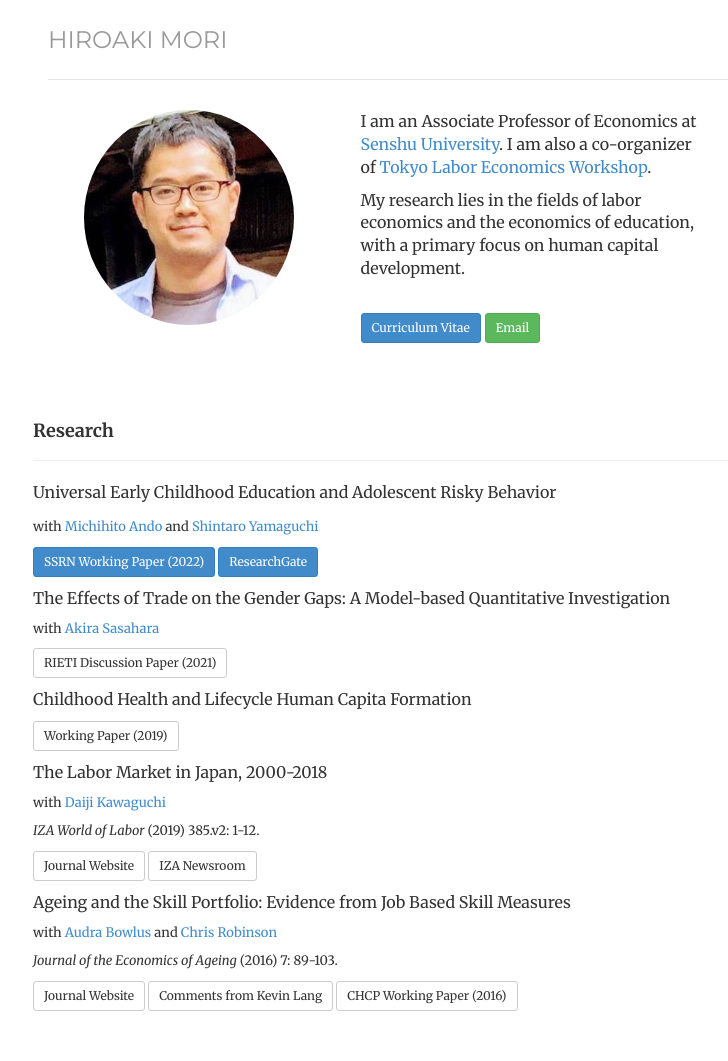
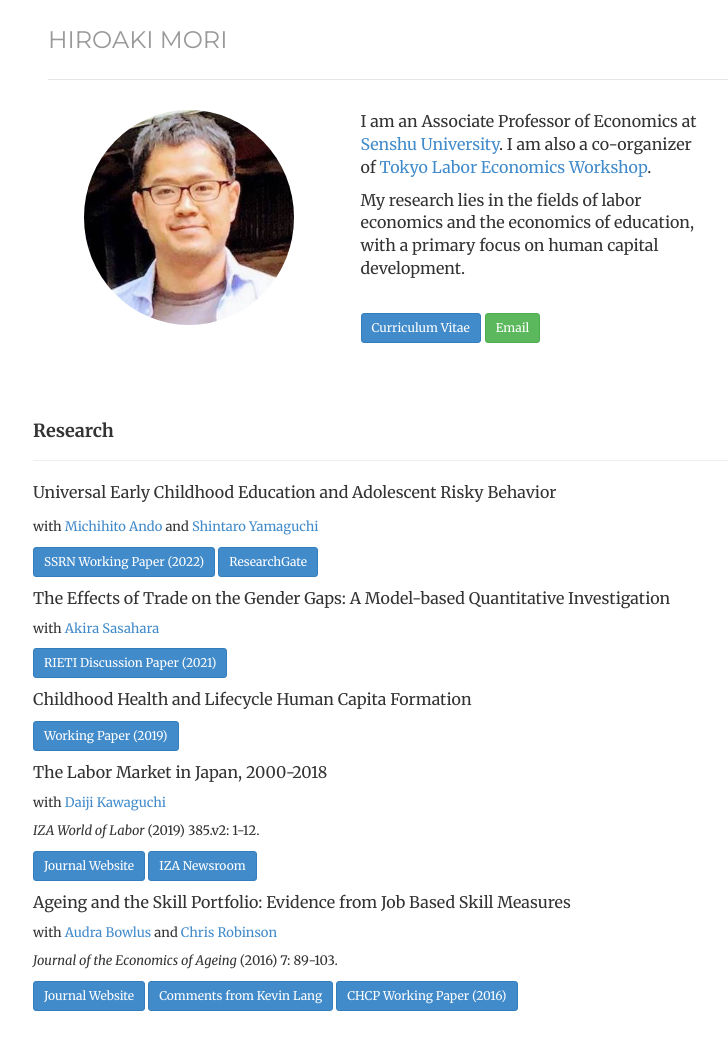
Before and after one commit to morihiroaki/morihiroaki.github.io, a Jekyll site: the page built from index.html, in a window 1280 px wide. Shown: the whole page, without its empty margins (232-960 px from the left). Built offline with Jekyll 4.4.1, drawn with Linux system fonts in a browser that asks for light colours.

Commit message:
Update index.html

```diff
--- a/index.html
+++ b/index.html
@@ -42,24 +42,24 @@ description:
 
 <p><font size="3">The Effects of Trade on the Gender Gaps: A Model-based Quantitative Investigation</font></p>
  <p><font size="2">with <a href="https://sites.google.com/view/akirasasahara/home" target="_blank" title="Link">Akira Sasahara</a></p>
-<p><a href="https://www.rieti.go.jp/en/publications/summary/21090001.html" target="_blank" class="btn btn-default btn-sm" role="button">RIETI Discussion Paper (2021)</a>
+<p><a href="https://www.rieti.go.jp/en/publications/summary/21090001.html" target="_blank" class="btn btn-primary btn-sm" role="button">RIETI Discussion Paper (2021)</a>
 </p>
 
 <p><font size="3">Childhood Health and Lifecycle Human Capita Formation</font></p>
-<p><a href="./files/M2_main6.pdf" target="_blank" class="btn btn-default btn-sm" role="button">Working Paper (2019)</a>
+<p><a href="./files/M2_main6.pdf" target="_blank" class="btn btn-primary btn-sm" role="button">Working Paper (2019)</a>
 </p>
 
 <p><font size="3">The Labor Market in Japan, 2000-2018</font></p>
 <p><font size="2">with <a href="https://sites.google.com/site/daijikawaguchi/" target="_blank" title="Link">Daiji Kawaguchi</a></p>
 <p><font size="2"><i>IZA World of Labor</i> (2019) 385.v2: 1-12.</p>
-<p><a href="https://wol.iza.org/articles/the-labor-market-in-japan" target="_blank" class="btn btn-default btn-sm" role="button">Journal Website</a>
-<a href="https://newsroom.iza.org/en/archive/research/the-labor-market-in-japan-2000-2016-a-role-model-for-aging-societies-across-the-globe/" target="_blank" class="btn btn-default btn-sm" role="button">IZA Newsroom</a>
+<p><a href="https://wol.iza.org/articles/the-labor-market-in-japan" target="_blank" class="btn btn-primary btn-sm" role="button">Journal Website</a>
+<a href="https://newsroom.iza.org/en/archive/research/the-labor-market-in-japan-2000-2016-a-role-model-for-aging-societies-across-the-globe/" target="_blank" class="btn btn-primary btn-sm" role="button">IZA Newsroom</a>
 </p>
 
 <p><font size="3">Ageing and the Skill Portfolio: Evidence from Job Based Skill Measures</font></p>
 <p><font size="2">with <a href="http://economics.uwo.ca/people/faculty/bowlus.html" target="_blank" title="Link">Audra Bowlus</a> and <a href="http://economics.uwo.ca/people/faculty/robinson.html" target="_blank" title="Link">Chris Robinson</a> </p>
 <p><font size="2"><i>Journal of the Economics of Ageing</i> (2016) 7: 89-103. </p>
-<p><a href="http://www.sciencedirect.com/science/article/pii/S2212828X16000049" target="_blank" class="btn btn-default btn-sm" role="button">Journal Website</a>
-<a href="http://www.sciencedirect.com/science/article/pii/S2212828X16300135" target="_blank" class="btn btn-default btn-sm" role="button">Comments from Kevin Lang</a>
-<a href="https://ir.lib.uwo.ca/economicscibc/110/" target="_blank" class="btn btn-default btn-sm" role="button">CHCP Working Paper (2016)</a>
+<p><a href="http://www.sciencedirect.com/science/article/pii/S2212828X16000049" target="_blank" class="btn btn-primary btn-sm" role="button">Journal Website</a>
+<a href="http://www.sciencedirect.com/science/article/pii/S2212828X16300135" target="_blank" class="btn btn-primary btn-sm" role="button">Comments from Kevin Lang</a>
+<a href="https://ir.lib.uwo.ca/economicscibc/110/" target="_blank" class="btn btn-primary btn-sm" role="button">CHCP Working Paper (2016)</a>
 </p>
```
